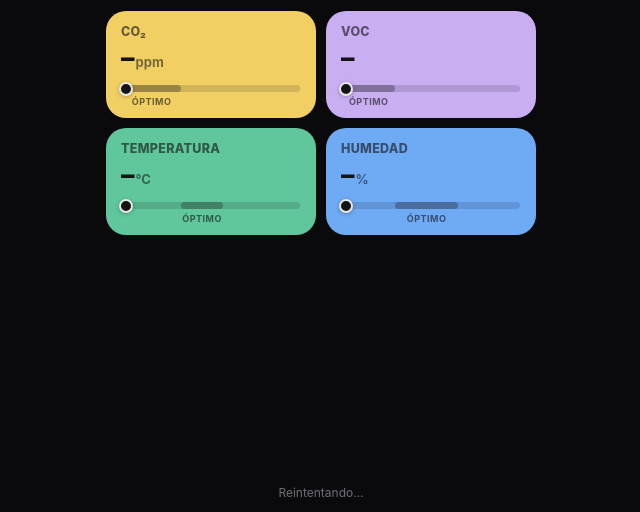
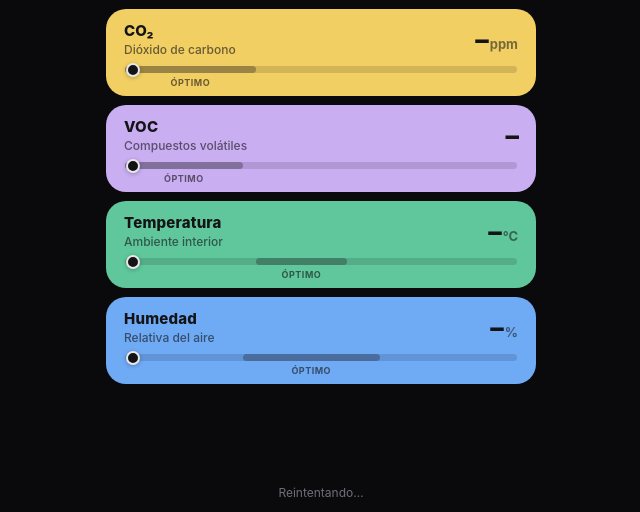
Before and after one commit to ithesk/airtodos, a website: page index.html in a window 1280 px wide. Shown: the part 288-800 px from the top of the page, without its empty margins (319-959 px from the left). Drawn offline with Linux system fonts and the light colour scheme; no server answers.

Commit message:
Volver a tarjetas en filas anchas apiladas
Co-Authored-By: Claude Fable 5 <noreply@anthropic.com>

```diff
--- a/index.html
+++ b/index.html
@@ -55,17 +55,19 @@
   .lectura .u { font-size:11px; font-weight:600; color:var(--ink-mute); margin-left:3px; }
   .sub { text-align:center; font-size:13px; color:var(--ink-2); margin-top:0; min-height:18px; }
 
-  .rows { display:grid; grid-template-columns:1fr 1fr; gap:10px; margin-top:14px; }
-  .row { border-radius:20px; padding:13px 15px 11px; color:var(--card-ink); }
+  .rows { display:flex; flex-direction:column; gap:9px; margin-top:12px; }
+  .row { border-radius:20px; padding:12px 18px 9px; color:var(--card-ink); }
   .row.amarillo { background:var(--amarillo); }
   .row.lila     { background:var(--lila); }
   .row.verde    { background:var(--verde); }
   .row.azul     { background:var(--azul); }
-  .r-label { font-size:12.5px; font-weight:800; letter-spacing:.3px; text-transform:uppercase; color:var(--card-ink-2); }
-  .r-val { font-size:27px; font-weight:800; letter-spacing:-1px; white-space:nowrap; margin-top:2px; }
+  .r-top { display:flex; align-items:center; justify-content:space-between; }
+  .r-label { font-size:15px; font-weight:800; letter-spacing:.2px; }
+  .r-sub { font-size:12px; font-weight:500; color:var(--card-ink-2); margin-top:2px; }
+  .r-val { font-size:27px; font-weight:800; letter-spacing:-1px; white-space:nowrap; }
   .r-val .u { font-size:13px; font-weight:700; opacity:.55; margin-left:2px; letter-spacing:0; }
   .r-scale {
-    position:relative; margin:11px 1px 15px; height:7px; border-radius:4px;
+    position:relative; margin:9px 1px 14px; height:7px; border-radius:4px;
     background:rgba(20,20,23,.14);
   }
   .r-zone {
@@ -86,11 +88,15 @@
 
   .foot { text-align:center; margin-top:auto; padding-top:10px; font-size:12px; color:var(--ink-mute); }
 
-  @media (max-height:660px) {
+  @media (max-height:720px) {
     h1 { font-size:17px; margin-top:8px; }
-    .gauge { width:min(200px,58vw); }
-    .estado { font-size:27px; }
+    .gauge { width:min(195px,56vw); }
+    .estado { font-size:26px; }
+    .lectura { margin-top:4px; font-size:13px; }
+    .r-sub { display:none; }
     .r-val { font-size:23px; }
+    .row { padding:10px 18px 7px; }
+    .r-scale { margin:7px 1px 13px; }
   }
 </style>
 </head>
@@ -130,23 +136,31 @@
 
   <div class="rows">
     <div class="row amarillo">
-      <div class="r-label">CO₂</div>
-      <div class="r-val"><span id="co2b">–</span><span class="u">ppm</span></div>
+      <div class="r-top">
+        <div><div class="r-label">CO₂</div><div class="r-sub">Dióxido de carbono</div></div>
+        <div class="r-val"><span id="co2b">–</span><span class="u">ppm</span></div>
+      </div>
       <div class="r-scale"><div class="r-zone" style="left:0%;width:33.3%"><span>óptimo</span></div><div class="r-dot" id="dot-co2"></div></div>
     </div>
     <div class="row lila">
-      <div class="r-label">VOC</div>
-      <div class="r-val"><span id="voc">–</span></div>
+      <div class="r-top">
+        <div><div class="r-label">VOC</div><div class="r-sub">Compuestos volátiles</div></div>
+        <div class="r-val"><span id="voc">–</span></div>
+      </div>
       <div class="r-scale"><div class="r-zone" style="left:0%;width:30%"><span>óptimo</span></div><div class="r-dot" id="dot-voc"></div></div>
     </div>
     <div class="row verde">
-      <div class="r-label">Temperatura</div>
-      <div class="r-val"><span id="temp">–</span><span class="u">°C</span></div>
+      <div class="r-top">
+        <div><div class="r-label">Temperatura</div><div class="r-sub">Ambiente interior</div></div>
+        <div class="r-val"><span id="temp">–</span><span class="u">°C</span></div>
+      </div>
       <div class="r-scale"><div class="r-zone" style="left:33.3%;width:23.4%"><span>óptimo</span></div><div class="r-dot" id="dot-temp"></div></div>
     </div>
     <div class="row azul">
-      <div class="r-label">Humedad</div>
-      <div class="r-val"><span id="hum">–</span><span class="u">%</span></div>
+      <div class="r-top">
+        <div><div class="r-label">Humedad</div><div class="r-sub">Relativa del aire</div></div>
+        <div class="r-val"><span id="hum">–</span><span class="u">%</span></div>
+      </div>
       <div class="r-scale"><div class="r-zone" style="left:30%;width:35%"><span>óptimo</span></div><div class="r-dot" id="dot-hum"></div></div>
     </div>
   </div>
```
